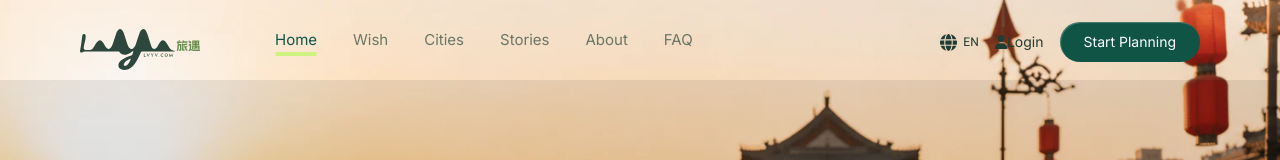
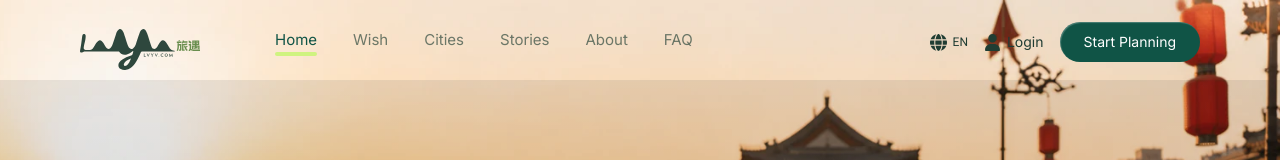
Before and after one commit to zuoyy/lvyv-web, a Nuxt app: page / in a window 1280 px wide. Shown: the top 160 px of the page. Built offline with nearby package versions, Linux system fonts and the light colour scheme; a web font is replaced by a local one.

Commit message:
登录图标大小优化

```diff
--- a/app/assets/css/style.css
+++ b/app/assets/css/style.css
@@ -290,6 +290,9 @@ h2 {
 }
 
 .nav-login {
+  display: inline-flex;
+  align-items: center;
+  gap: 6px;
   font-family: 'Inter', 'PingFang SC', 'Hiragino Sans GB', 'Microsoft YaHei', sans-serif;
   font-size: 14px;
   line-height: 16px;
@@ -300,6 +303,13 @@ h2 {
 
 .nav-login:hover {
   color: #105446;
+}
+
+.nav-login-icon {
+  display: block;
+  flex: 0 0 17px;
+  width: 17px;
+  height: 17px;
 }
 
 .nav-start-planning {
@@ -1824,8 +1834,9 @@ h2 {
   }
 
   .nav-login-icon {
-    display: inline-block;
-    font-size: 12px;
+    flex-basis: 12px;
+    width: 12px;
+    height: 12px;
   }
 
   .member-account .member-name,
```
